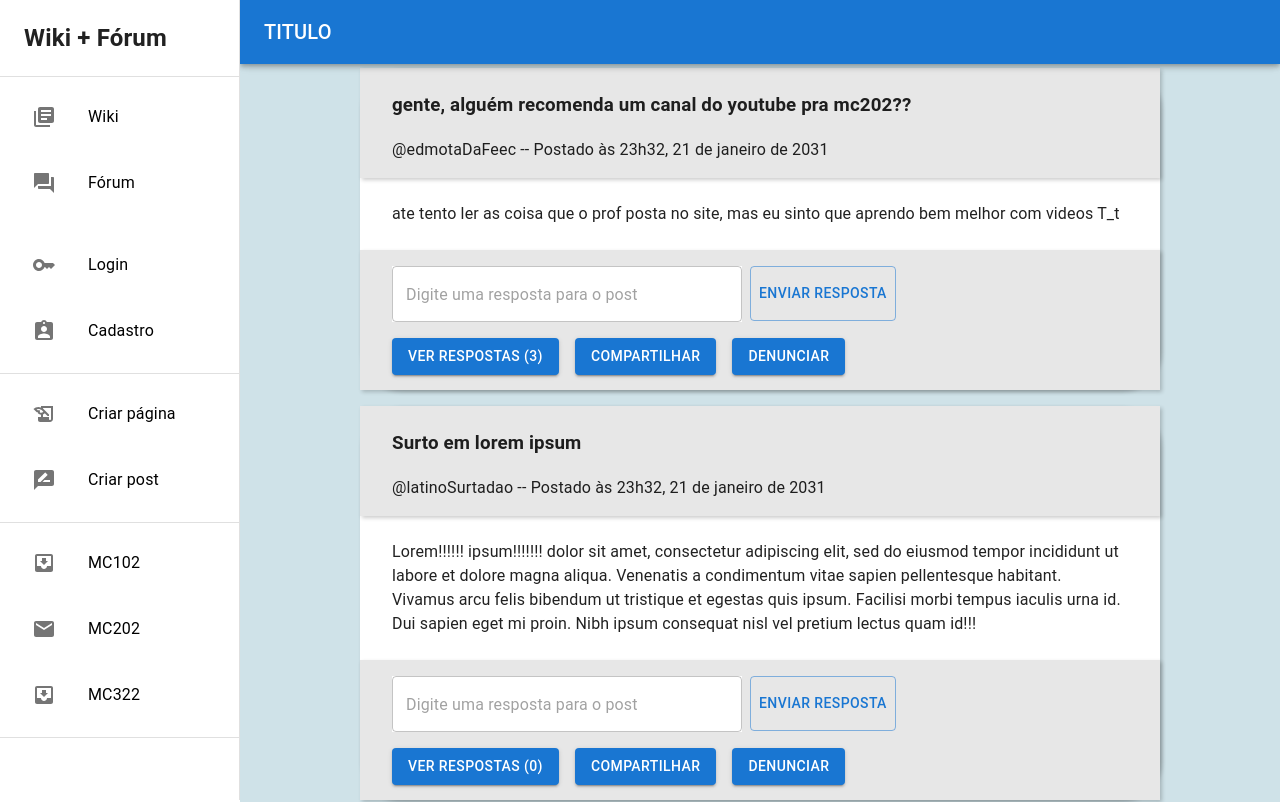
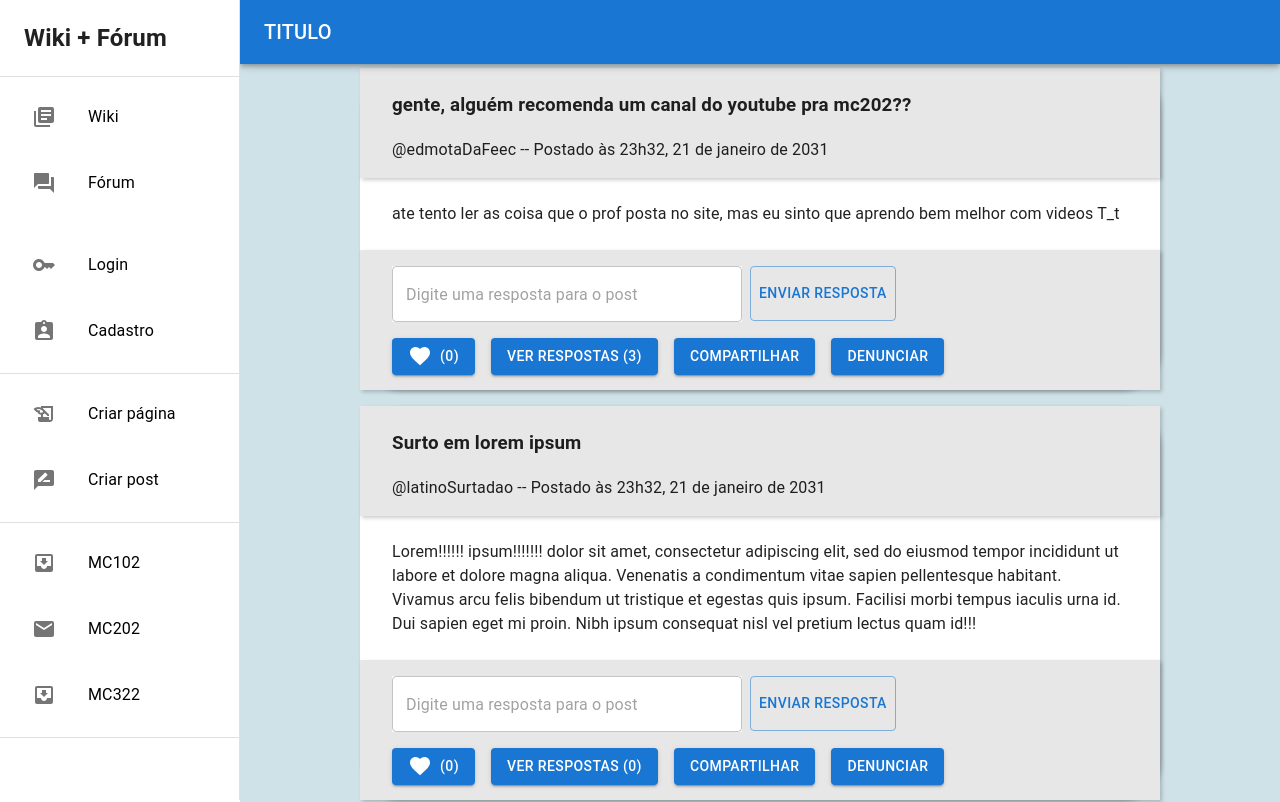
Before and after one commit to caiopetruccirosa/mc426-2023s1, a React (Create React App) app in the folder client/: page /forum in a window 1280 px wide. Shown: the top 802 px of the page. Built offline with nearby package versions, Linux system fonts and the light colour scheme; no server answers.

Commit message:
Make like feature visible and somewhat functional

```diff
--- a/client/src/Answer.js
+++ b/client/src/Answer.js
@@ -1,7 +1,23 @@
-import React from 'react';
-import { Box, Button, Grid, TextField } from "@mui/material";
+import { useState } from 'react';
+import { Box, Button, Grid } from "@mui/material";
+import FavoriteIcon from '@mui/icons-material/Favorite';
+
 
 const Answer = ({ author, content, date }) => {
+  const [like, setLike] = useState(0)
+  const [likeClicked, setLikeClicked] = useState(false)
+
+  const likePost = () => {
+    if (likeClicked) {
+      setLike(like - 1)
+      setLikeClicked(false)
+    } else {
+      setLike(like + 1)
+      setLikeClicked(true)
+    }
+
+  }
+
     return (
         <Grid container sx={{ justifyContent: "left" }}>
           <Grid sm={12} item sx={{ padding: 1, display: "flex", justifyContent: "center" }}>
@@ -54,6 +70,16 @@ const Answer = ({ author, content, date }) => {
                       justifyContent: 'space-between'
                     }}
                   >
+                    <Button
+                      variant="contained"
+                      color="primary"
+                      type="submit"
+                      sx={{ mr: 1 }}
+                      onClick={likePost}
+                    >
+                      <FavoriteIcon sx={{ color: likeClicked ? 'red' : 'white', mr: 1 }}/>
+                      ({like})
+                    </Button>
                     <Button variant="contained" type="submit" sx={{ ml: 1, mr: 1}}>Compartilhar</Button>
                     <Button variant="contained" type="submit" sx={{ ml: 1}}>Denunciar</Button>
                   </div>
--- a/client/src/Post.js
+++ b/client/src/Post.js
@@ -138,9 +138,19 @@ const Post = ({ post }) => {
             >
               <Button
                 variant="contained"
+                color="primary"
+                type="submit"
+                sx={{ mr: 1 }}
+                onClick={likePost}
+              >
+                <FavoriteIcon sx={{ color: likeClicked ? 'red' : 'white', mr: 1 }}/>
+                ({like})
+              </Button>
+              <Button
+                variant="contained"
                 type="submit"
                 onClick={() => handleClick(post.id)}
-                sx={{ mr: 1 }}
+                sx={{ ml: 1, mr: 1 }}
               >Ver respostas ({post.answers.length})
               </Button>
               <Button variant="contained" type="submit" sx={{ ml: 1, mr: 1 }}>Compartilhar</Button>
```
